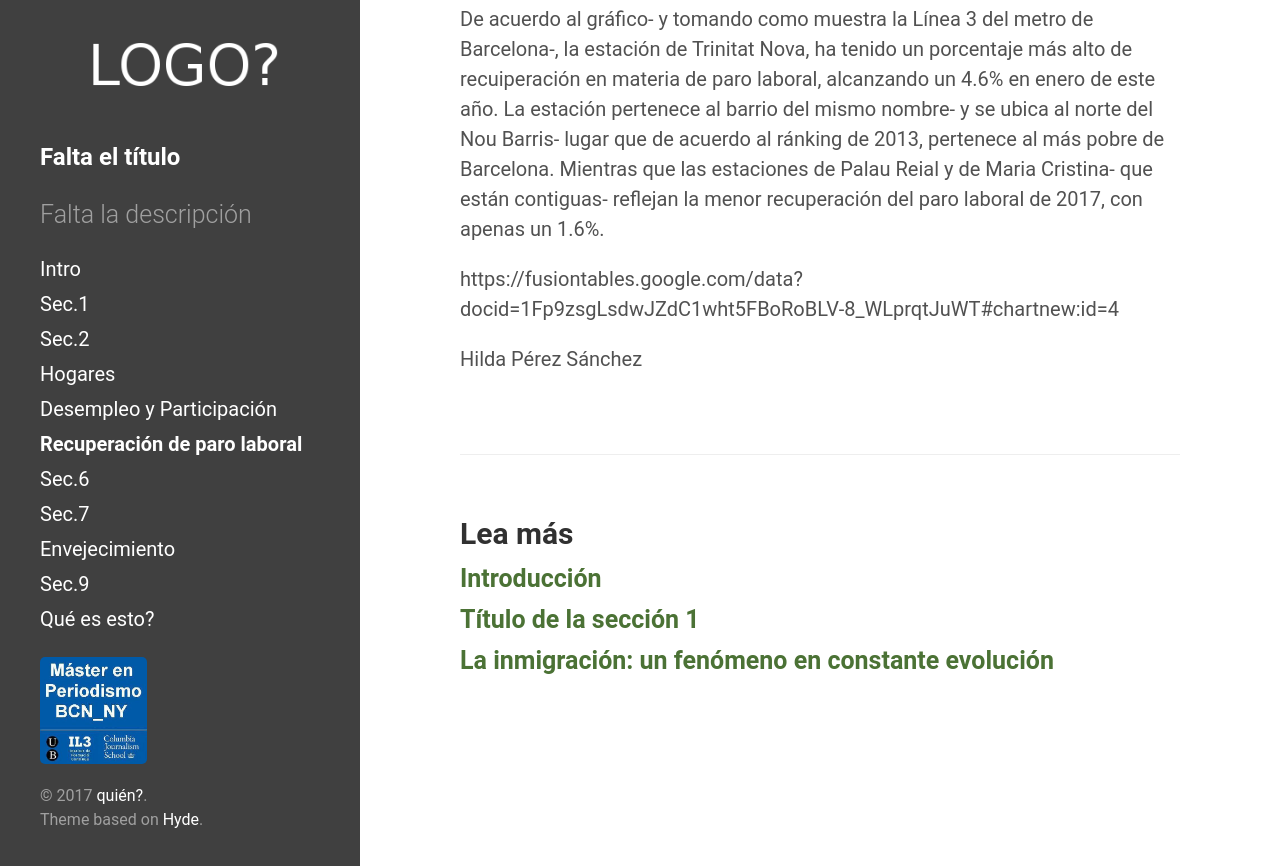
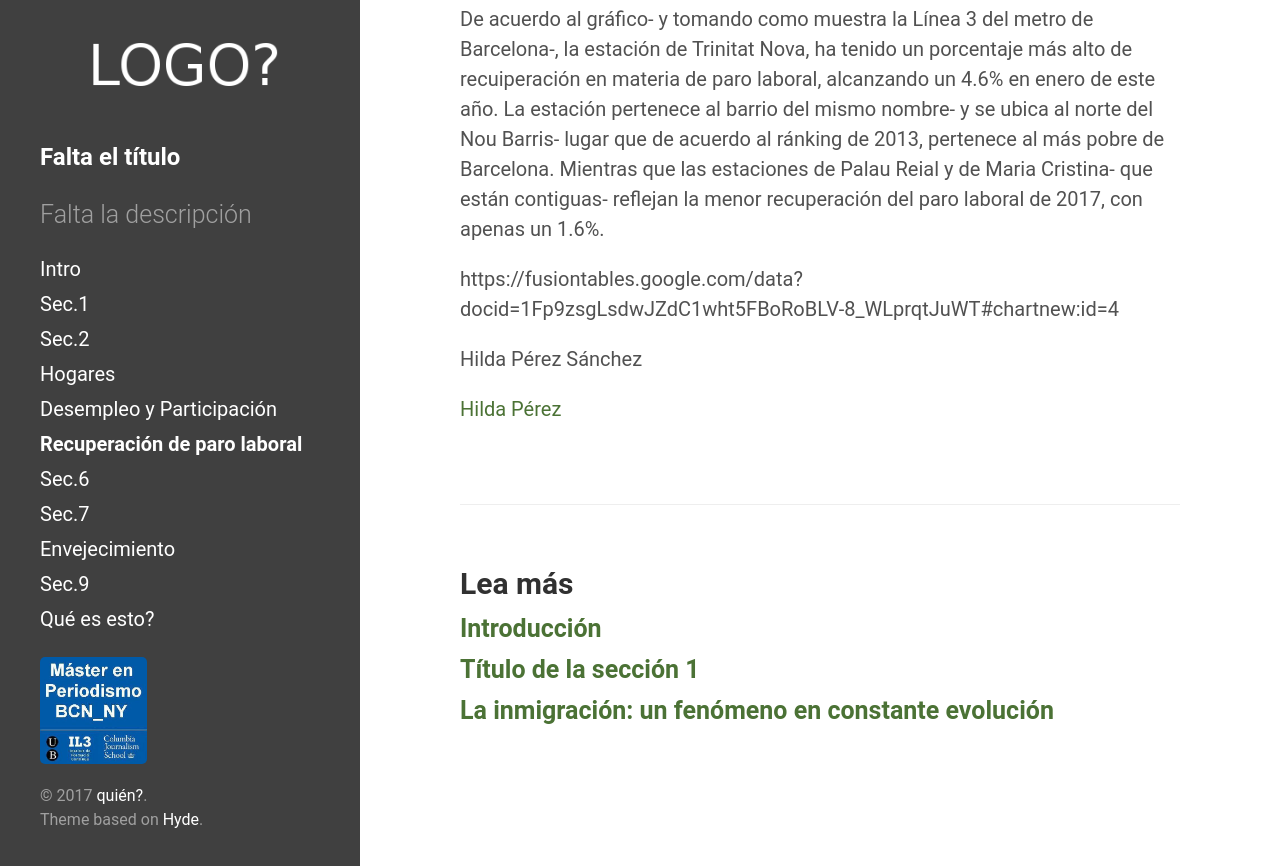
Before and after one commit to mper-bcn-ny/2017-metro, a Jekyll site: the page built from _posts/2017-02-16-seccion_5.md, in a window 1280 px wide and 900 px high, scrolled down 740 px, cut to the strip 34-900 px from the top of the window. Built offline with Jekyll 4.4.1, drawn with Linux system fonts in a browser that asks for light colours.

Commit message:
Update 2017-02-16-seccion_5.md

```diff
--- a/_posts/2017-02-16-seccion_5.md
+++ b/_posts/2017-02-16-seccion_5.md
@@ -18,3 +18,5 @@ Como muestra de la recuperación de la recuperación de la capital de Cataluña
 
 
  Hilda Pérez Sánchez
+
+ [Hilda Pérez](https://www.linkedin.com/in/hilda-p%C3%A9rez-b3b61b113/)
```
